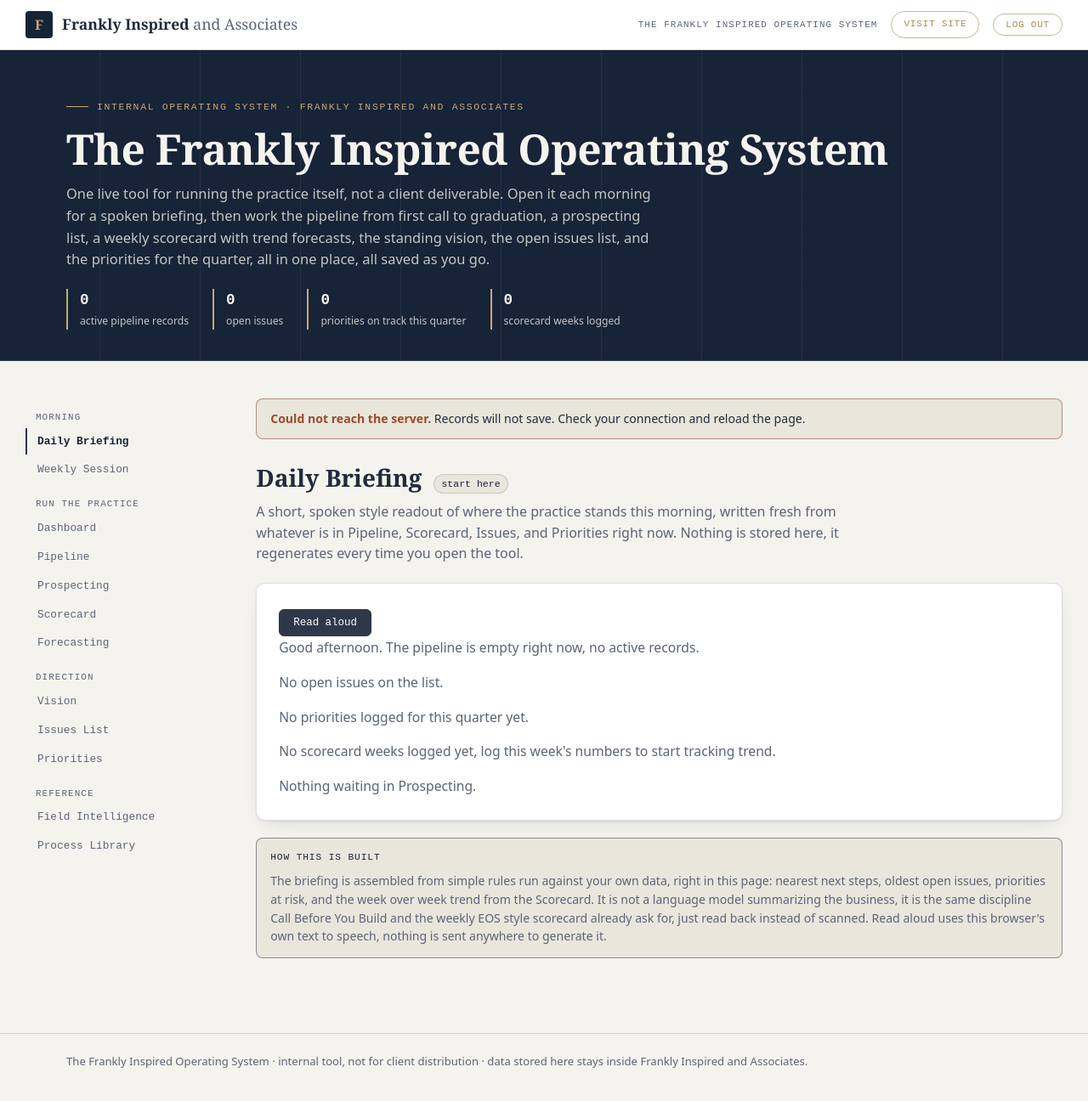
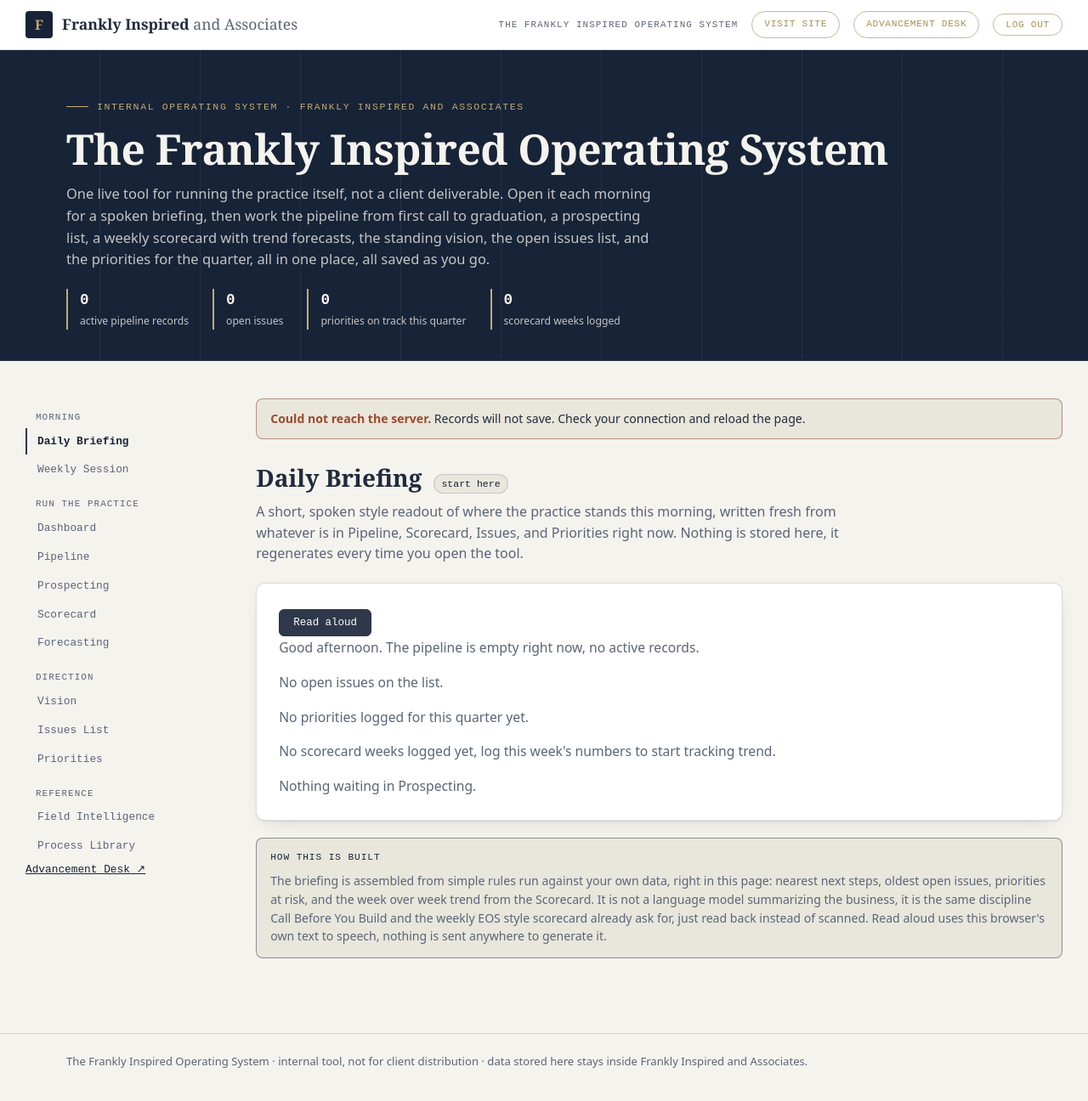
Before and after one commit to fparham3051-prog/frankly-inspired-os, a website: page public/index.html in a window 1280 px wide. Shown: the whole page at 85% size. Drawn offline with Linux system fonts and the light colour scheme; no server answers.

Commit message:
Add links to Advancement Desk in index.html

```diff
--- a/public/index.html
+++ b/public/index.html
@@ -18,6 +18,7 @@
     <div class="brandbar-actions">
       <div class="brandbar-tag">The Frankly Inspired Operating System</div>
       <a class="brandbar-link" href="https://franklyinspired.associates" target="_blank" rel="noopener">Visit Site</a>
+      <a class="brandbar-link" href="https://claude.ai/code/artifact/0d5b02f4-66ea-4da0-9a2b-e077857c7a3b" target="_blank" rel="noopener">Advancement Desk</a>
       <button type="button" class="brandbar-link" id="logout-btn" style="background:none;cursor:pointer;">Log Out</button>
     </div>
   </div>
@@ -55,6 +56,7 @@
     <div class="rail-label">Reference</div>
     <button type="button" class="rail-btn" data-view="fieldintel">Field Intelligence</button>
     <button type="button" class="rail-btn" data-view="process">Process Library</button>
+    <a class="rail-link" href="https://claude.ai/code/artifact/0d5b02f4-66ea-4da0-9a2b-e077857c7a3b" target="_blank" rel="noopener">Advancement Desk &#8599;</a>
   </nav>
 
   <main>
```
